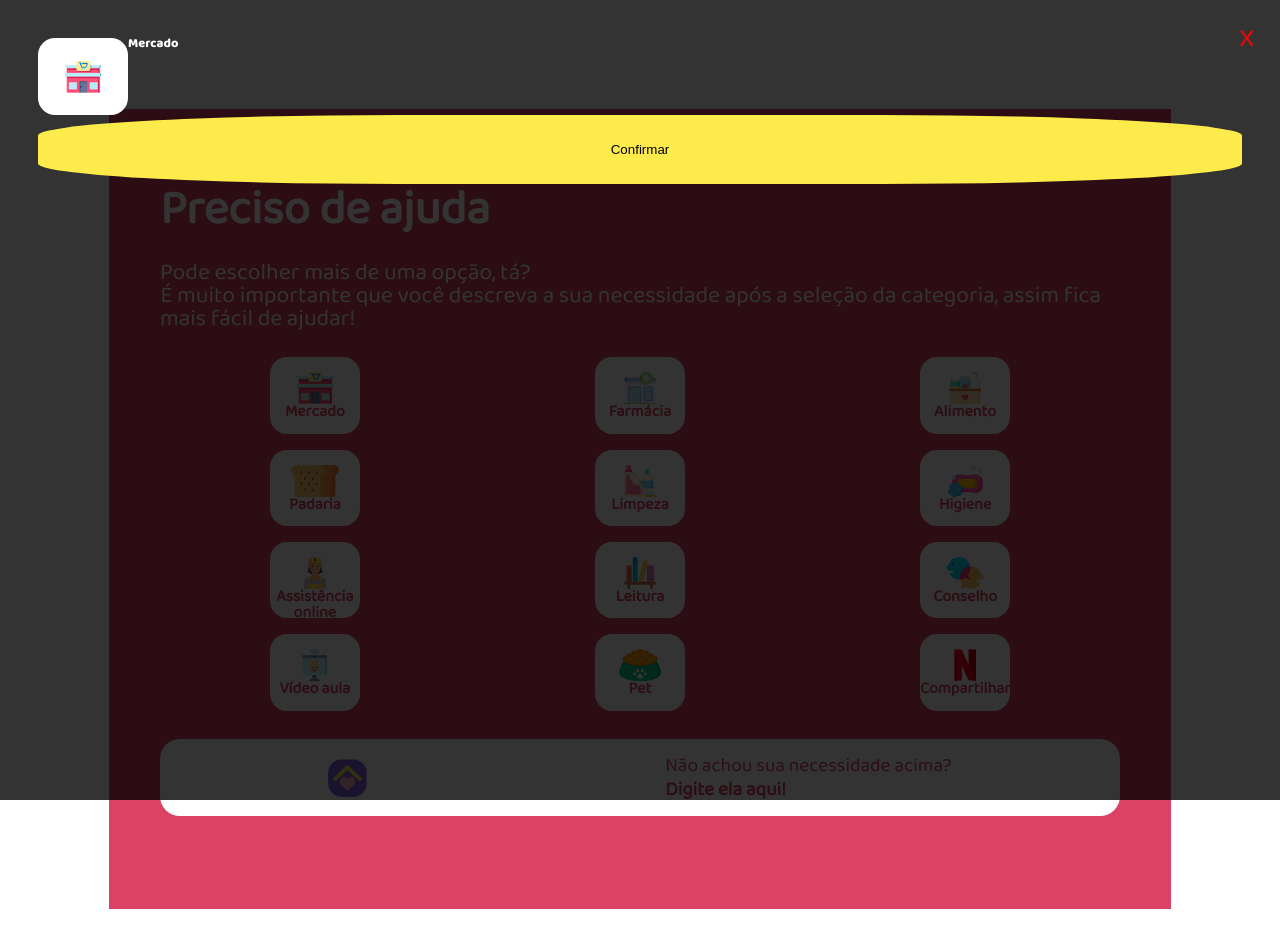
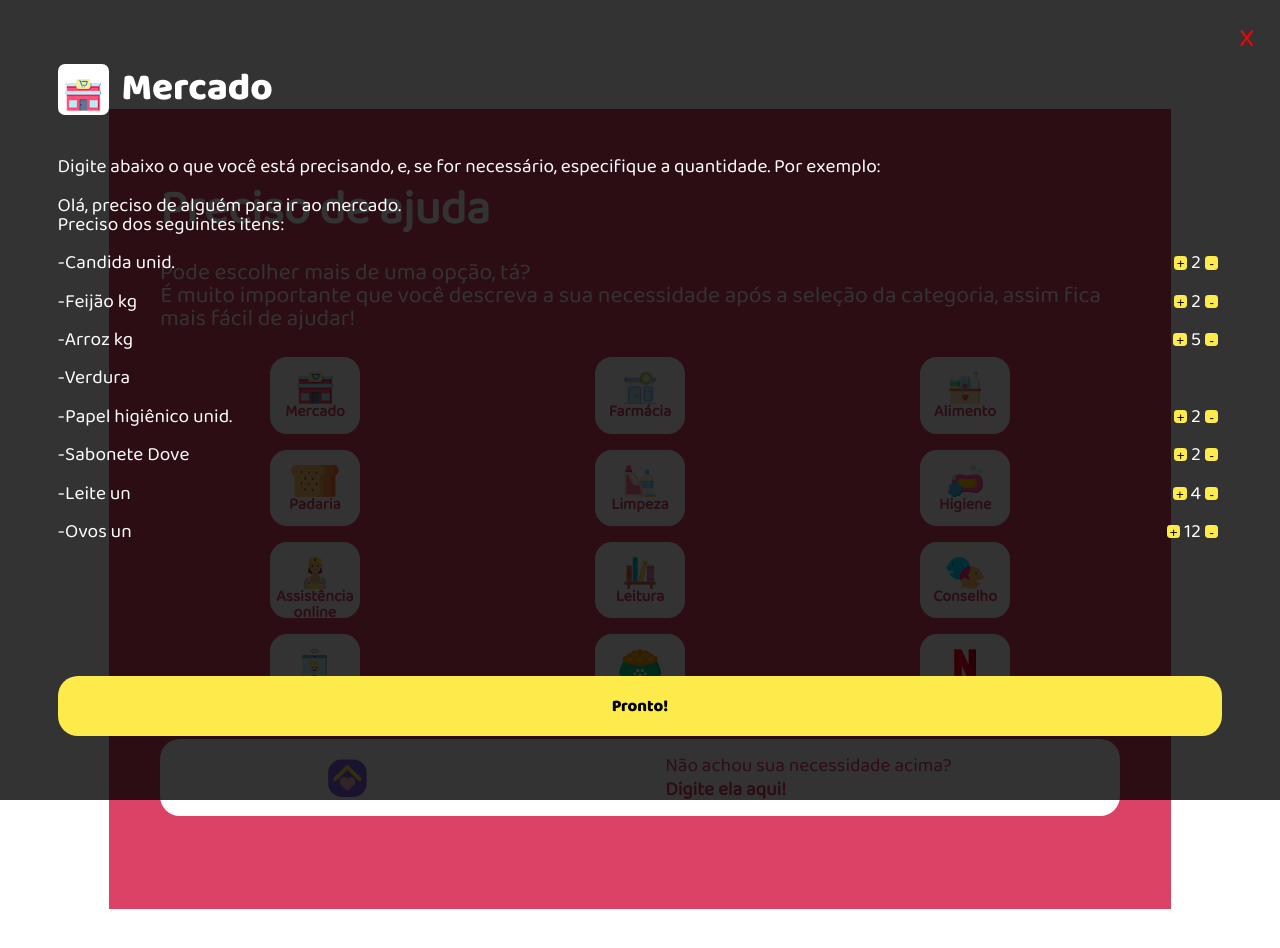
Before and after one commit to kmvbatista/fica-em-casa-front, a React (Create React App) app: page /need-help-options in a window 1280 px wide. Both pictures are taken after a click on the element "Mercado". Shown: the top 948 px of the page. Built offline with nearby package versions, Linux system fonts and the light colour scheme.

Commit message:
modal content outbones

```diff
--- a/src/components/Modal/styles.css
+++ b/src/components/Modal/styles.css
@@ -18,6 +18,7 @@
   font-size: 2em;
   color: red;
   cursor: pointer;
+  z-index: 1000;
 }
 
 .modal-container {
--- a/src/pages/NeedHelpOptions/ModalContent/index.js
+++ b/src/pages/NeedHelpOptions/ModalContent/index.js
@@ -1,11 +1,19 @@
 import React from 'react';
-import { Column, Row } from '../../../globalComponents';
-import { ConfirmationButton, Card } from './styles';
+import { Row } from '../../../globalComponents';
+import {
+  ConfirmationButton,
+  Card,
+  ModalContainer,
+  MainContainer,
+  ItemsContainer,
+  QuantityButton,
+  Quantity,
+} from './styles';
 
 export default function ModalContent({ cardInfo }) {
   return (
-    <Column style={{ padding: '3em' }}>
-      <Row>
+    <ModalContainer>
+      <Row style={{ alignItems: 'center' }}>
         <Card>
           <img
             src={cardInfo.imageUrl}
@@ -13,9 +21,79 @@ export default function ModalContent({ cardInfo }) {
             alt={cardInfo.name}
           />
         </Card>
-        <strong>{cardInfo.name}</strong>
+        <strong style={{ fontSize: '3em' }}>{cardInfo.name}</strong>
       </Row>
-      <ConfirmationButton>Confirmar</ConfirmationButton>
-    </Column>
+      <MainContainer>
+        <p style={{ marginBottom: '1em' }}>
+          Digite abaixo o que você está precisando, e, se for necessário,
+          especifique a quantidade. Por exemplo:
+        </p>
+        <div style={{ marginBottom: '1em' }}>
+          <p>Olá, preciso de alguém para ir ao mercado.</p>
+          <p>Preciso dos seguintes itens: </p>
+        </div>
+        <ItemsContainer>
+          <Row>
+            -Candida unid.{' '}
+            <Quantity>
+              {' '}
+              <QuantityButton>+</QuantityButton>2
+              <QuantityButton>-</QuantityButton>
+            </Quantity>
+          </Row>
+          <Row>
+            -Feijão kg{' '}
+            <Quantity>
+              {' '}
+              <QuantityButton>+</QuantityButton>2
+              <QuantityButton>-</QuantityButton>
+            </Quantity>
+          </Row>
+          <Row>
+            -Arroz kg{' '}
+            <Quantity>
+              {' '}
+              <QuantityButton>+</QuantityButton>5
+              <QuantityButton>-</QuantityButton>
+            </Quantity>
+          </Row>
+          <Row>-Verdura</Row>
+          <Row>
+            -Papel higiênico unid.{' '}
+            <Quantity>
+              <QuantityButton>+</QuantityButton>2
+              <QuantityButton>-</QuantityButton>
+            </Quantity>
+          </Row>
+          <Row>
+            -Sabonete Dove{' '}
+            <Quantity>
+              {' '}
+              <QuantityButton>+</QuantityButton>2
+              <QuantityButton>-</QuantityButton>
+            </Quantity>
+          </Row>
+          <Row>
+            -Leite un
+            <Quantity>
+              {' '}
+              <QuantityButton>+</QuantityButton>4
+              <QuantityButton>-</QuantityButton>
+            </Quantity>
+          </Row>
+          <Row>
+            -Ovos un
+            <Quantity>
+              {' '}
+              <QuantityButton>+</QuantityButton>12
+              <QuantityButton>-</QuantityButton>
+            </Quantity>
+          </Row>
+        </ItemsContainer>
+      </MainContainer>
+      <ConfirmationButton>
+        <strong style={{ fontSize: '1.25em' }}>Pronto!</strong>
+      </ConfirmationButton>
+    </ModalContainer>
   );
 }
--- a/src/pages/NeedHelpOptions/ModalContent/styles.js
+++ b/src/pages/NeedHelpOptions/ModalContent/styles.js
@@ -1,17 +1,54 @@
 import styled from 'styled-components';
-import { OptionCard } from '../../../globalComponents';
+import { OptionCard, Column } from '../../../globalComponents';
 
 export const ConfirmationButton = styled.button`
   outline: none;
-  padding: 2em 3em;
-  display: block;
+  padding: 1.3em 3em;
   border: none;
-  border-radius: 30%;
+  border-radius: 1.5em;
   background-color: var(--color-yellow);
 `;
 
 export const Card = styled(OptionCard)`
-  height: '1.5em';
-  width: '1.5em';
+  height: 4em;
+  width: 4em;
+  border-radius: 7px;
   margin: 0;
+  margin-right: 1em;
 `;
+
+export const ModalContainer = styled(Column)`
+  width: 100%;
+  height: 100%;
+  padding: 5em 4.5em;
+  justify-content: space-between;
+  position: relative;
+`;
+
+export const MainContainer = styled(Column)`
+  width: -webkit-fill-available;
+  height: 71%;
+  font-size: 1.5em;
+`;
+
+export const ItemsContainer = styled(Column)`
+  & > * {
+    margin-bottom: 1em;
+    width: 100%;
+    justify-content: space-between;
+  }
+`;
+
+export const Quantity = styled.div`
+  margin-left: 1.5em;
+`;
+export const QuantityButton = styled.button`
+  border: none;
+  outline: none;
+  background-color: var(--color-yellow);
+  text-align: center;
+  height: 1em;
+  width: 1em;
+  border-radius: 26%;
+  margin: 0 0.3em;
+`;
```
